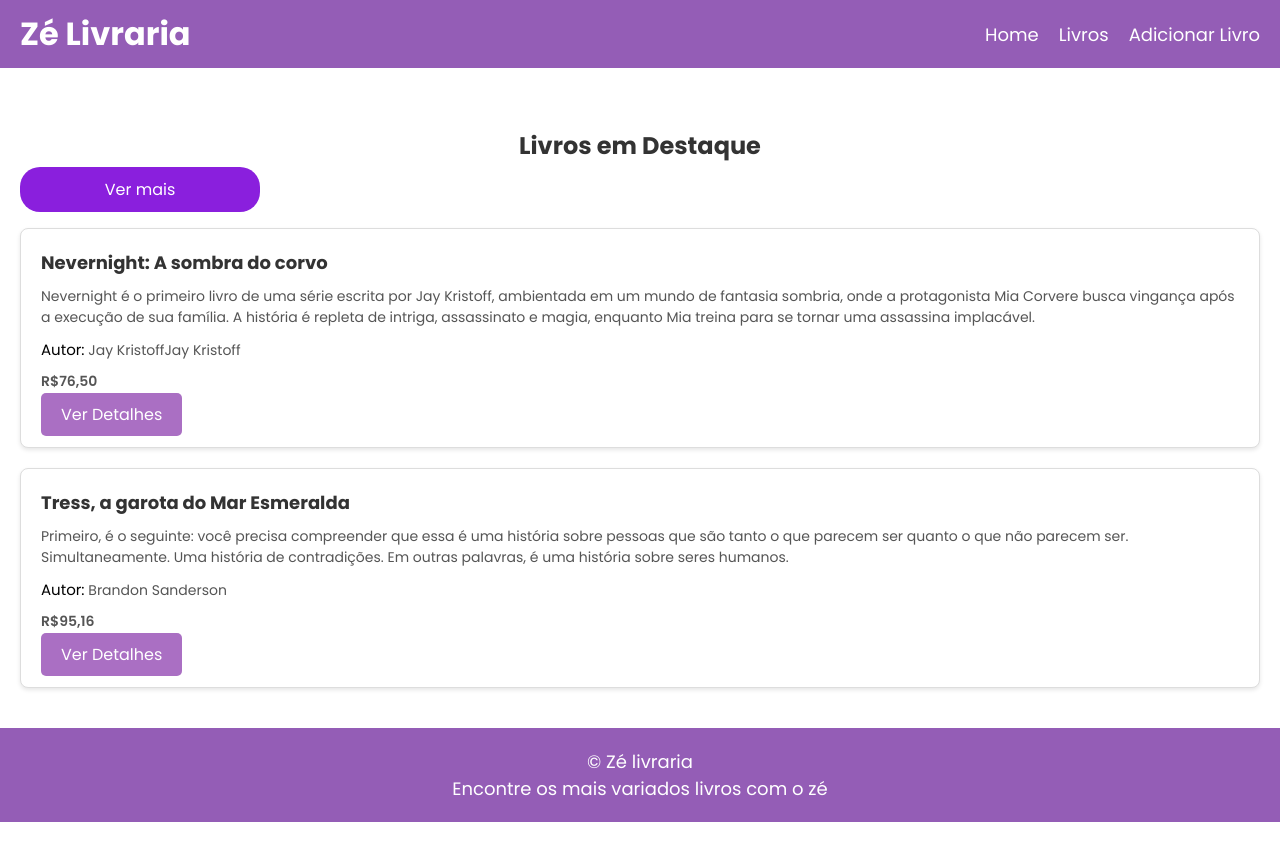
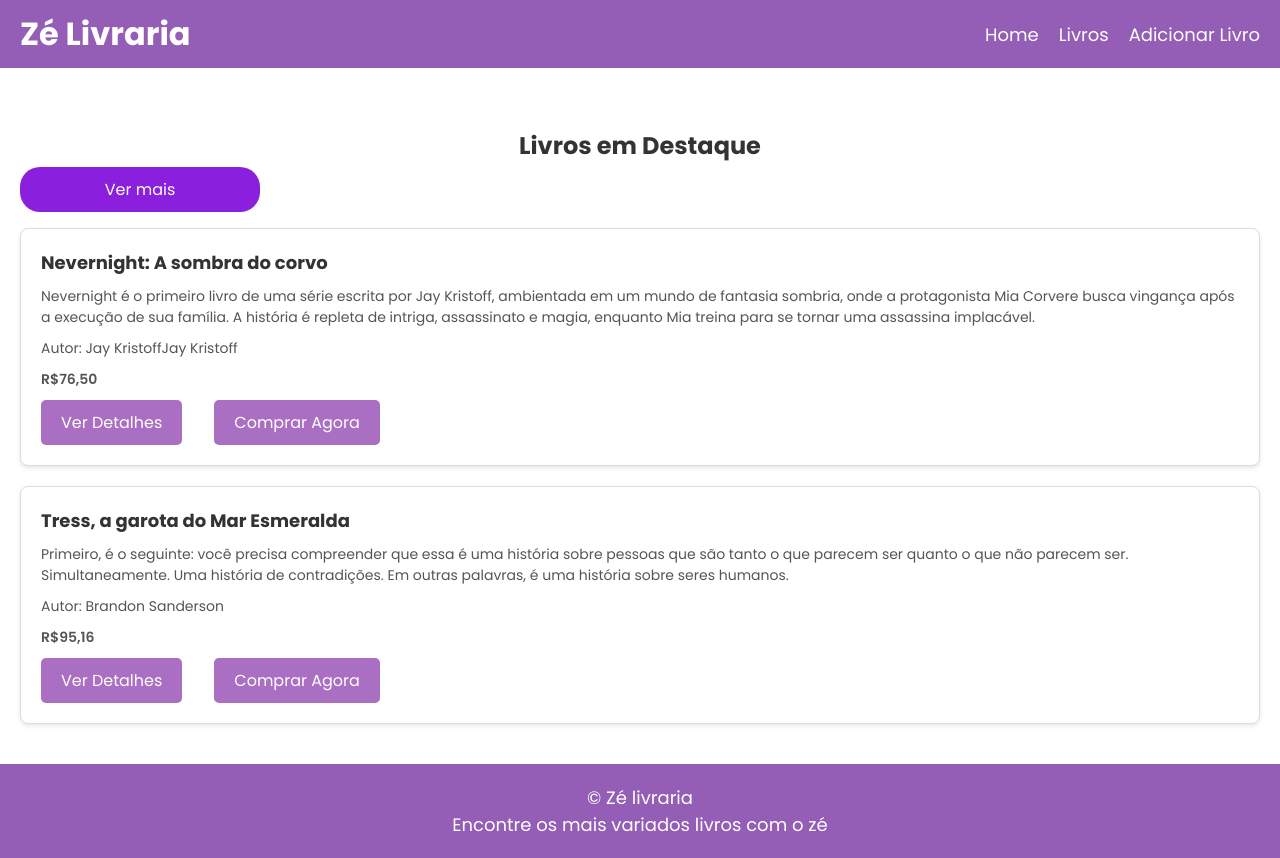
Before and after one commit to renataBelila/1tdspg1, a React (Vite) app: page / in a window 1280 px wide. Before the commit the page ends 822 px from the top, so only its background shows below. Built offline with nearby package versions, Linux system fonts and the light colour scheme.

Commit message:
adicionando botão comprar agora

```diff
--- a/src/routes/Aparelhos/index.jsx
+++ b/src/routes/Aparelhos/index.jsx
@@ -18,9 +18,15 @@ function Aparelhos() {
               <p>{aparelho.descricaoCurta}</p>
               <p> <span className={styles.autorstyle}>Autor:</span> {aparelho.autor}</p>
               <p className={styles.productPrice}>{aparelho.preco}</p>
-              <Link to={`/aparelhos/${aparelho.id}`} className={styles.detailsButton}>
-                Ver Detalhes
-              </Link>
+              <div className={styles.spacebutton}>
+                <Link to={`/aparelhos/${aparelho.id}`} className={styles.detailsButton}>
+                  Ver Detalhes
+                </Link>
+                <Link to="#" className={styles.detailsButton}>
+                  Comprar Agora
+                </Link>
+              </div>
+
             </div>
           </div>
         ))}
--- a/src/routes/Aparelhos/index.module.css
+++ b/src/routes/Aparelhos/index.module.css
@@ -82,3 +82,8 @@
 .viewAllLink:hover {
   text-decoration: underline;
 }
+
+.spacebutton{
+  display: flex;
+  gap: 2rem;
+}
--- a/src/routes/Home/index.jsx
+++ b/src/routes/Home/index.jsx
@@ -24,11 +24,17 @@ function Home() {
             <div className={styles.productInfo}>
               <h3>{destaque.nome}</h3>
               <p>{destaque.descricaoCurta}</p>
-              <p> <span className={styles.autorstyle}>Autor:</span> {destaque.autor}</p>
+              <p> <span className={styles.autors}>Autor:</span> {destaque.autor}</p>
               <p className={styles.productPrice}>{destaque.preco}</p>
+
+              <div className={styles.spacebutton}>
               <Link to={`/aparelhos/${destaque.id}`} className={styles.detailsButton}>
                 Ver Detalhes
               </Link>
+                <Link to="#" className={styles.detailsButton}>
+                  Comprar Agora
+                </Link>
+              </div>
             </div>
           </div>
         ))}
--- a/src/routes/Home/index.module.css
+++ b/src/routes/Home/index.module.css
@@ -130,3 +130,8 @@
 .viewAllLink:hover {
   text-decoration: underline;
 }
+
+.spacebutton {
+  display: flex;
+  gap: 2rem;
+}
```
